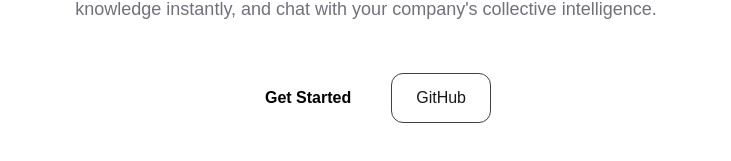
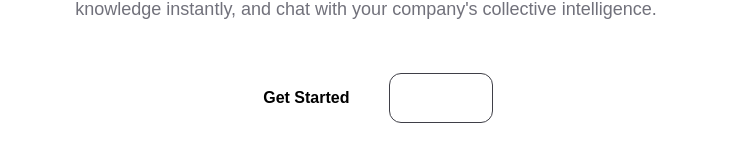
Before and after one commit to Rush-K15/ekano, a Next.js app in the folder frontend/: page / in a window 1280 px wide. Shown: the part 455-616 px from the top of the page, without its empty margins (274-1005 px from the left). Built offline with nearby package versions, Linux system fonts and the light colour scheme.

Commit message:
feat(ui): add button variants

```diff
--- a/frontend/components/shared/Hero.tsx
+++ b/frontend/components/shared/Hero.tsx
@@ -28,9 +28,9 @@ export default function Hero() {
             Get Started
         </Button>
 
-        <button className="rounded-xl border border-zinc-700 px-6 py-3 transition hover:border-zinc-500">
+        <Button variant="secondary">
           GitHub
-        </button>
+        </Button>
 
       </div>
 
--- a/frontend/components/ui/Button.tsx
+++ b/frontend/components/ui/Button.tsx
@@ -1,11 +1,15 @@
 type ButtonProps = {
-  children: React.ReactNode;
+    children: React.ReactNode;
+    variant?: "primary" | "secondary";
 };
 
-export default function Button({ children }: ButtonProps) {
-  return (
-    <button className="rounded-xl bg-white px-6 py-3 font-semibold text-black transition hover:scale-105">
-      {children}
-    </button>
-  );
+export default function Button({ children, variant = "primary" }: ButtonProps) {
+    return (
+        <button className={`rounded-xl px-6 py-3 font-semibold transition hover:scale-105 ${variant === "primary"
+                ? "bg-white text-black"
+                : "border border-zinc-700 text-white hover:border-zinc-500"
+            }`}>
+            {children}
+        </button>
+    );
 }
```
